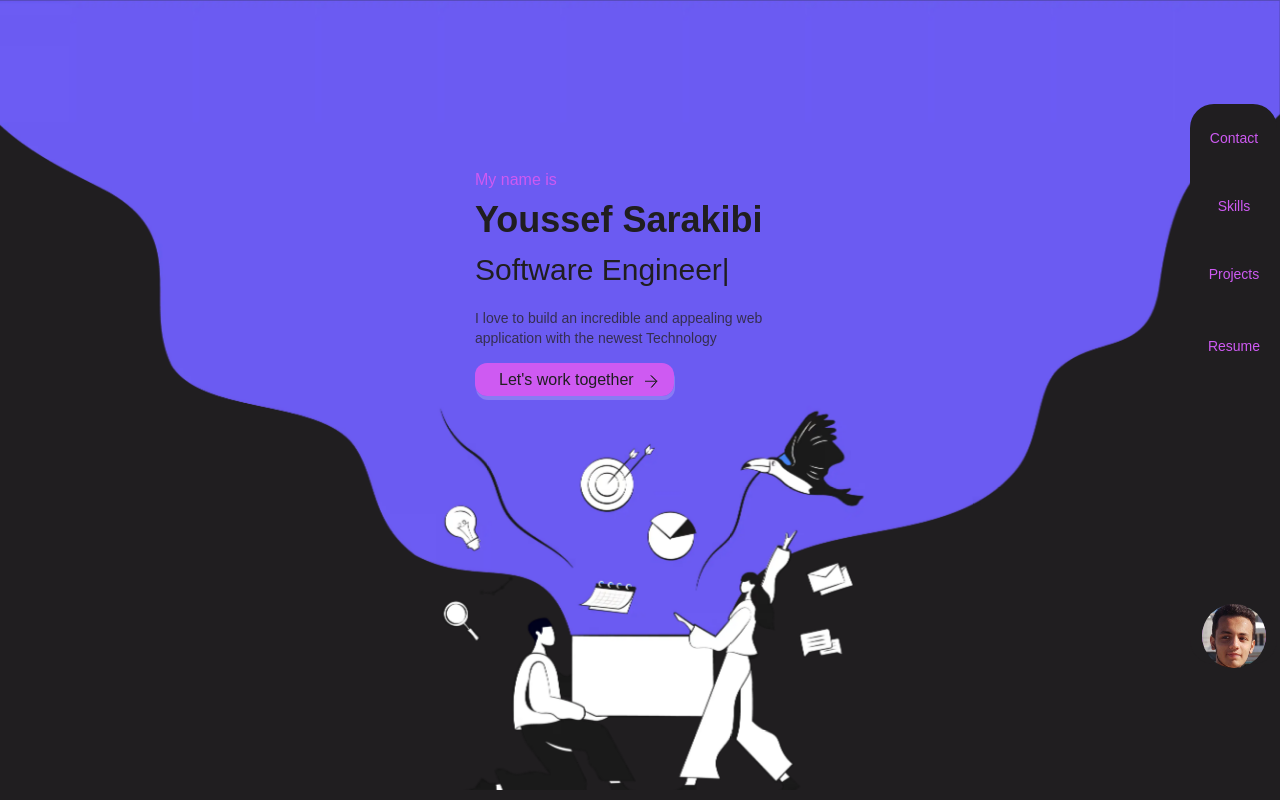
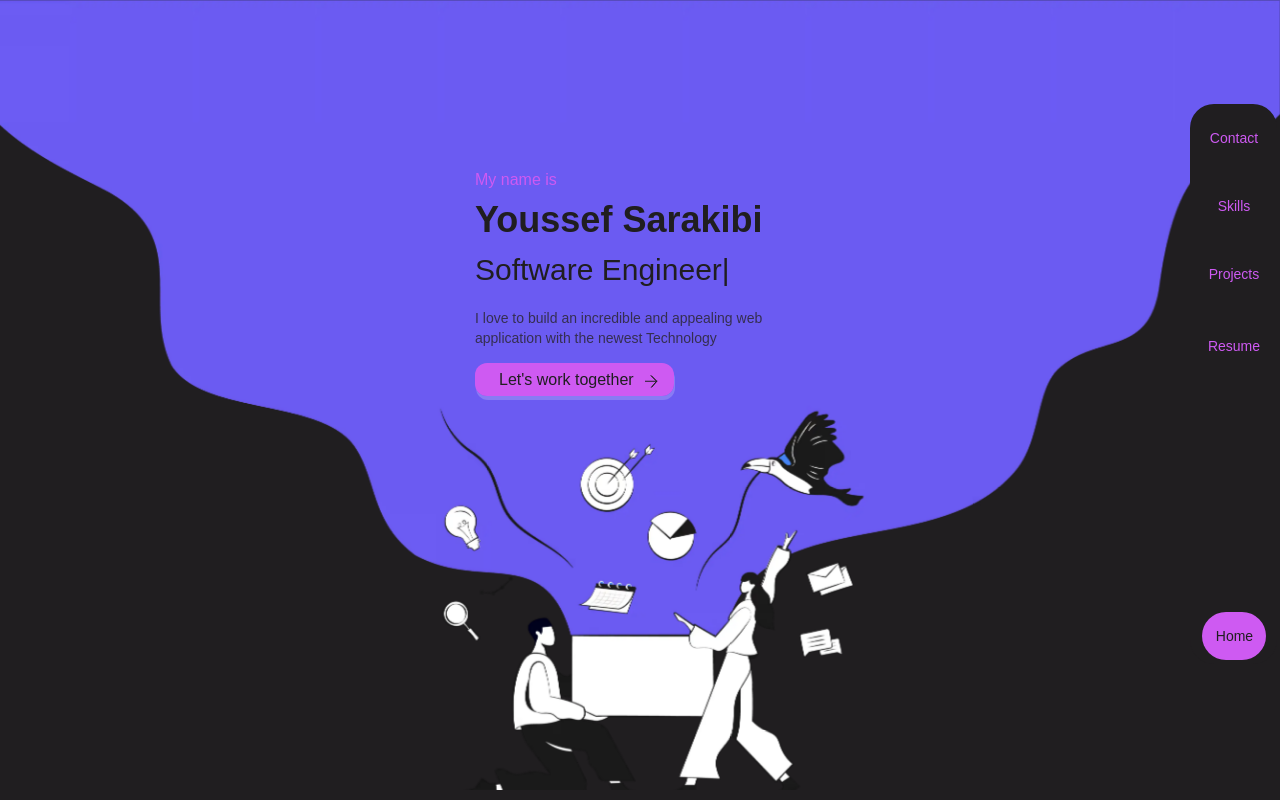
Before and after one commit to Sk01s/my-poriti, a Next.js app: page / in a window 1280 px wide. Built offline with nearby package versions, Linux system fonts and the light colour scheme.

Commit message:
removed the selfe and replaced the text with home and updated the CV

```diff
--- a/features/Navbar.jsx
+++ b/features/Navbar.jsx
@@ -12,18 +12,12 @@ const Navbar = () => {
         <a
           className={`${NavStyles.logo}  relative navbar-logo bg-accent w-16 h-12 my-1 flex justify-center  items-center text-white rounded-full font-semibold duration-300 hover:opacity-80 hover:h-28 sm:flex-col sm:hover:w-32 sm:hover:h-12 `}
         >
-          <Image
-            src={logo}
-            className={`${NavStyles["logo-image"]} sm:opacity-0 rounded-full duration-300`}
-            alt="logo"
-            width={100}
-            height={100}
-          />
-          <h2
-            className={`${NavStyles["logo-text"]} text-black font-thin text-sm sm:opacity-100 absolute duration-300 sm:text-[1rem]`}
+
+          <div
+            className={`${NavStyles["logo-text"]} text-black font-thin text-sm opacity-100 absolute duration-300 sm:text-[1rem]`}
           >
-            Youssef
-          </h2>
+            Home
+          </div>
         </a>
       </Link>
       <nav className="flex flex-col gap-2 py-1 sm:flex-row">
@@ -31,7 +25,7 @@ const Navbar = () => {
         <NavLink text={"skills"} href="/skills" />
         <NavLink text={"projects"} href="/projects" />
         <motion.a
-          href="/Youssef-Resume.pdf"
+          href="/Youssef Sarakbi CV.pdf"
           download
           className=" text-sm flex justify-center items-center px-4 py-6 capitalize  rounded-3xl cursor-pointer sm:px-0 sm:py-1 sm:text-[10px]"
           animate={{
```
Also changed, not shown: 2 other files (tests, documents, lock files or other folders).
